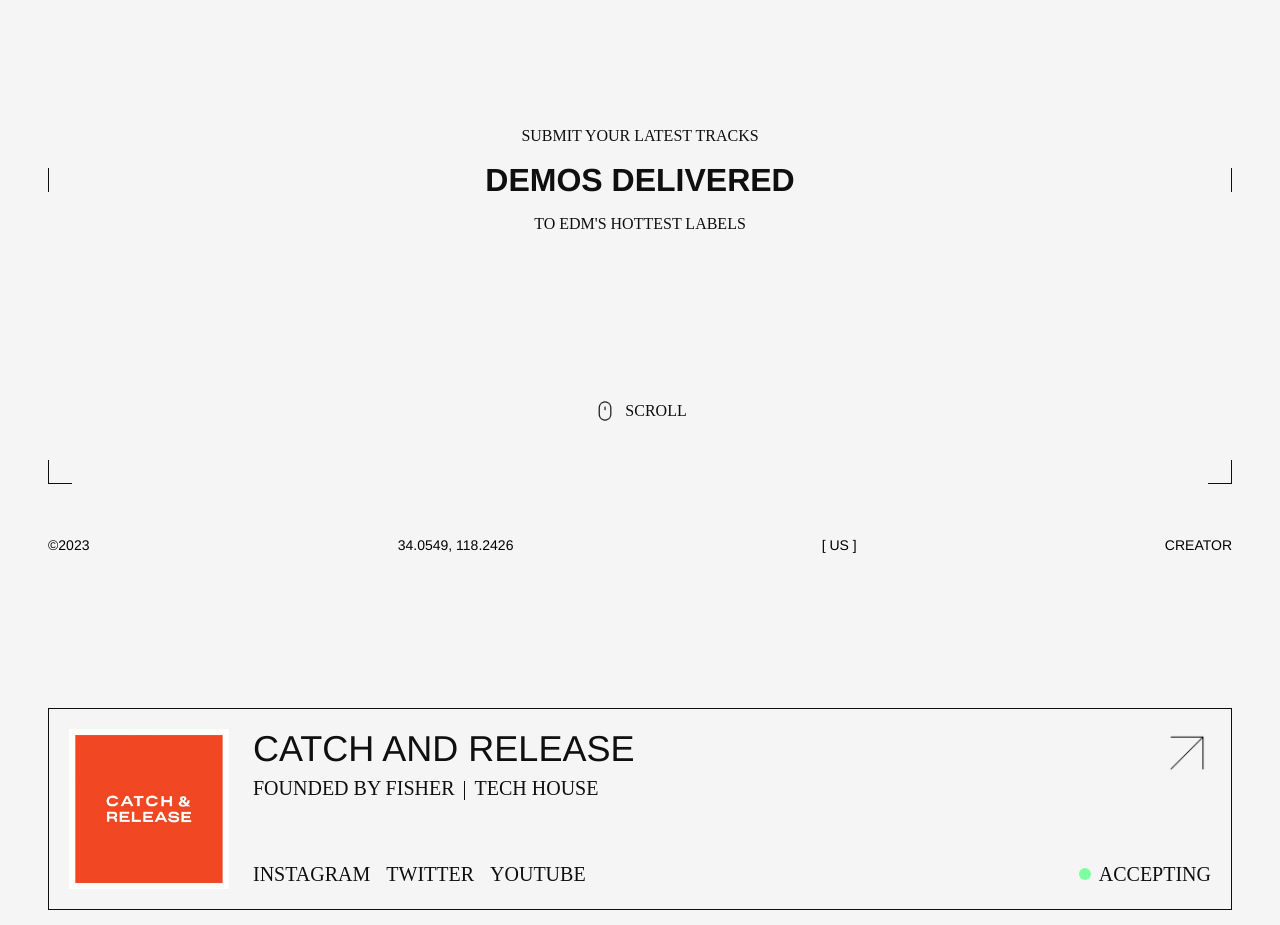
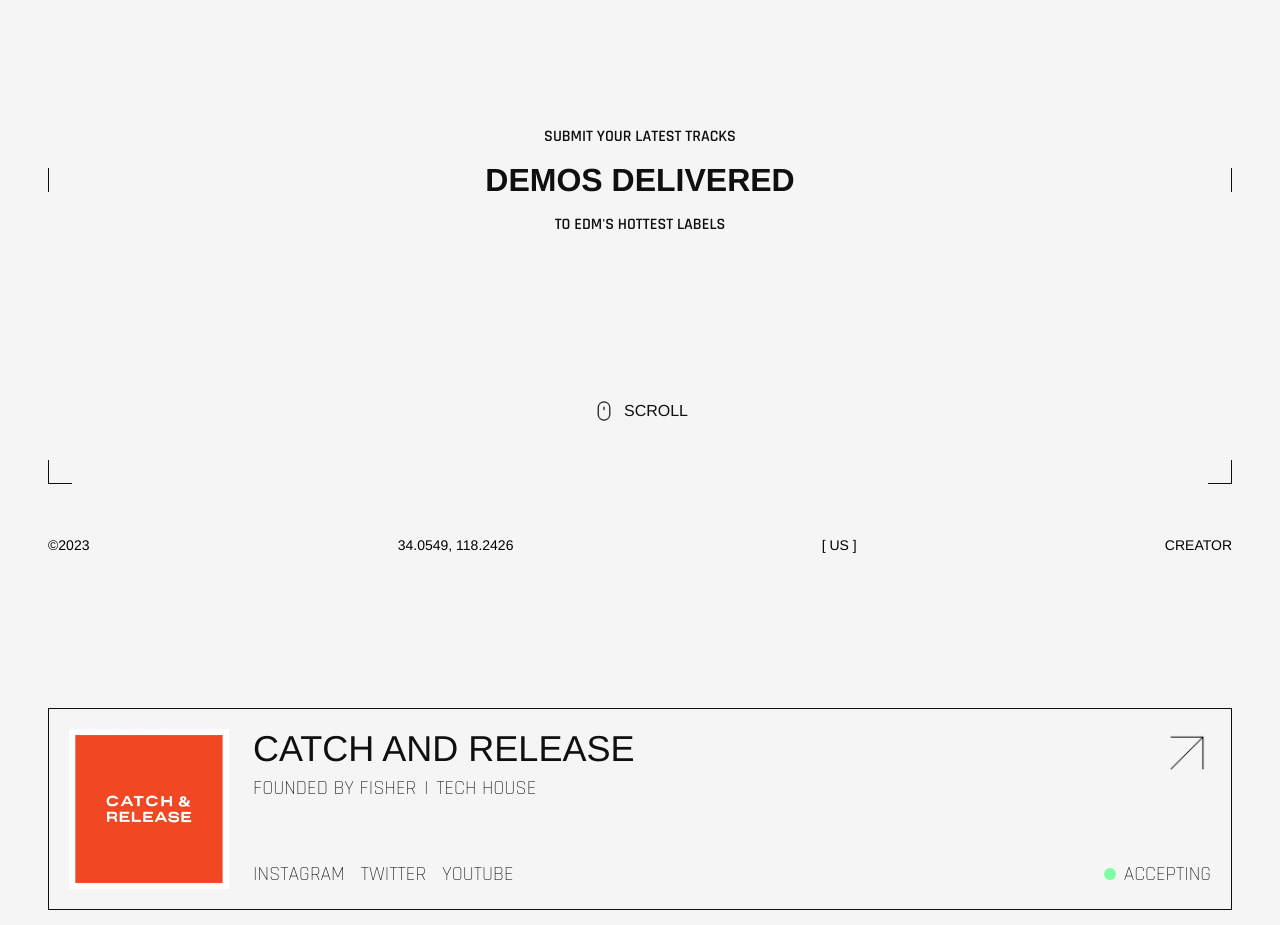
Before and after one commit to jasonzubiate/demosdelivered, a Next.js app: page / in a window 1280 px wide. Shown: the part 220-1145 px from the top of the page. Built offline with nearby package versions, Linux system fonts and the light colour scheme.

Commit message:
new fonts

```diff
--- a/app/page.tsx
+++ b/app/page.tsx
@@ -106,13 +106,13 @@
           <p className="text-[16px] secondary-font hero-info">New Labels Added Weekly</p>
           <div className="flex flex-col justify-center items-center gap-2 py-10">
             <div className="mask">
-              <p className="text-[16px] secondary-font sub-header">
+              <p className="text-[16px] secondary-font-regular sub-header">
                 Submit your latest tracks
               </p>
             </div>
             <h1 ref={h1Ref}>Demos Delivered</h1>
             <div className="mask">
-              <p className="text-[16px] secondary-font sub-header">
+              <p className="text-[16px] secondary-font-regular sub-header">
                 To EDM&apos;S hottest labels
               </p>
             </div>
--- a/components/Labels.tsx
+++ b/components/Labels.tsx
@@ -46,7 +46,7 @@
             <div className="text-lg cursor-pointer font-normal text-[14px] lg:text-4xl ">
               {label.name}
             </div>
-            <div className="secondary-font flex flex-col gap-0 lg:gap-2 text-[12px] font-thin lg:text-[1.25rem] lg:flex-row">
+            <div className="secondary-font-light flex flex-col gap-0 lg:gap-2 text-[12px] font-thin lg:text-[1.25rem] lg:flex-row">
               <label htmlFor="label_description">{label.description}</label>
               <span className="hidden lg:block">|</span>
               <label htmlFor="label_description">
@@ -62,7 +62,7 @@
             />
           </div>
         </div>
-        <div className="secondary-font font-thin flex justify-between w-full text-[12px] lg:text-[1.25rem]">
+        <div className="secondary-font-light font-thin flex justify-between w-full text-[12px] lg:text-[1.25rem]">
           <div className="flex justify-between gap-1 lg:gap-4 ">
             {Object.entries(label.contactInfo.socialMedia)
               .filter((href) => href != null)
@@ -137,7 +137,7 @@
   return (
     <section
       id="labels"
-      className="mb-10 lg:mb-20 px-[.5rem] lg:px-[3rem] font-bold overflow-hidden w-full"
+      className="mb-10 lg:mb-20 px-[1rem] lg:px-[3rem] font-bold overflow-hidden w-full"
     >
       <div className="overflow-hidden">
         <h2 className="labels-header text-[20px] font-medium uppercase lg:text-5xl ">
--- a/styles/globals.css
+++ b/styles/globals.css
@@ -6,10 +6,15 @@
   font-family: "Rajdhani-Regular";
   src: url("/../assets/fonts/Rajdhani/Rajdhani-SemiBold.otf");
 }
+@font-face {
+  font-family: "Rajdhani-Light";
+  src: url("/../assets/fonts/Rajdhani/Rajdhani-Light.otf");
+}
 
 :root {
   --FFPRIMARY: "Helvetica Neue", "Helvetica";
-  --FFSECONDARY: "Rajdhani";
+  --FFSECONDARYREG: "Rajdhani-Regular";
+  --FFSECONDARYLIGHT: "Rajdhani-Light";
   --BLACK: #0f0f0f;
   --WHITE: whitesmoke;
 }
@@ -128,8 +133,11 @@
   padding: 6rem 3rem;
   text-transform: uppercase;
 }
-.secondary-font {
-  font-family: var(--FFSECONDARY);
+.secondary-font-regular {
+  font-family: var(--FFSECONDARYREG);
+}
+.secondary-font-light {
+  font-family: var(--FFSECONDARYLIGHT);
 }
 #labels {
   min-height: 100vh;
@@ -196,11 +204,11 @@
 @media screen and (max-width: 1000px) {
   nav,
   footer {
-    padding: 1.5rem .5rem;
+    padding: 1rem;
     font-size: 12px;
   }
   #hero {
-    padding: 4rem .5rem;
+    padding: 4rem 1rem;
   }
   .label-card {
     padding: 8px;
```
